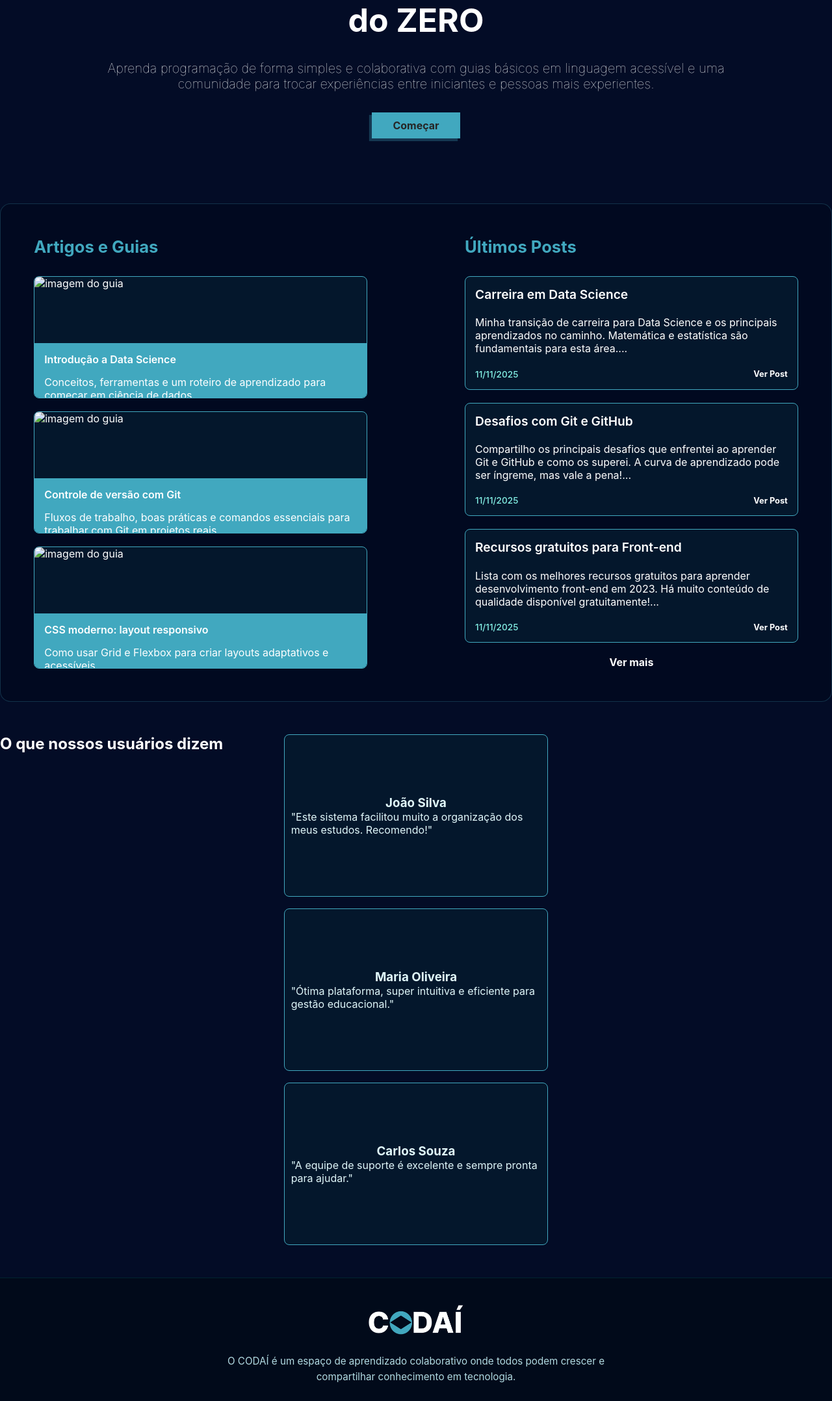
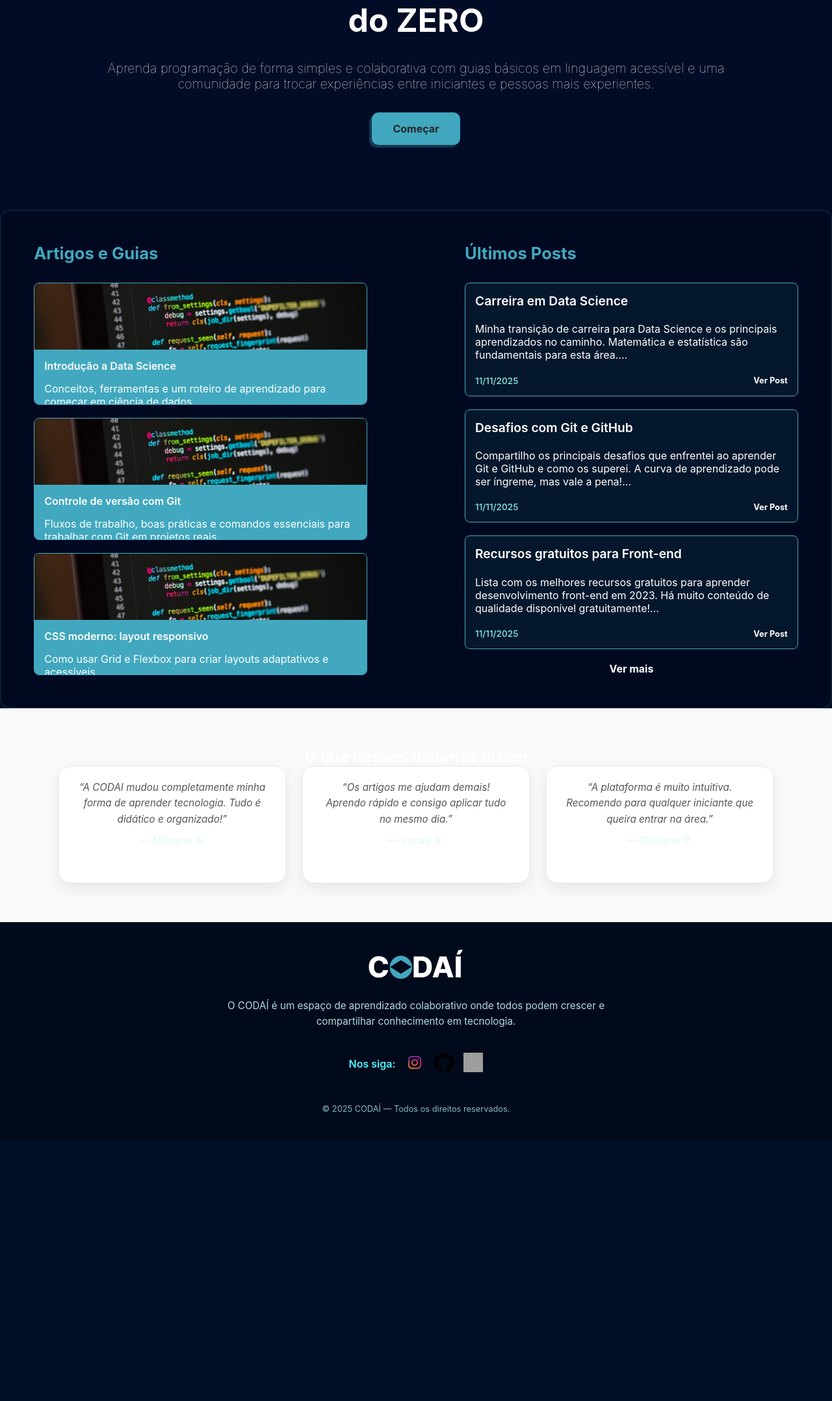
Before and after one commit to Marllonv/CODAI, a Flask app: page / in a window 1280 px wide. Shown: the part 200-2356 px from the top of the page at 65% size. After the commit the page ends 1954 px from the top, so only its background shows below. Run offline with Flask 3, Linux system fonts and the light colour scheme; data comes from the database, SQL or seed files in the repository; grey boxes are pictures that could not be loaded.

Commit message:
Melhorias Home

```diff
--- a/static/css/style.css
+++ b/static/css/style.css
@@ -427,9 +427,10 @@
     background-color: #41A8BF;
     color: #262626;
     font-weight: bolder;
-    padding: 10px 2rem;
+    padding: 15px 2rem;
     box-shadow: -4px 4px 1px #41a8bf4b;
     transition: 0.3s;
+    border-radius: 10px;
 }
 #apresentation #start-button:hover{
 
@@ -559,28 +560,74 @@
     transition: 0.3s;
     cursor: pointer;
 }
-#depoiments{
-    margin: 50px 0;
-    display: grid;
-    grid-template-columns: repeat(3, 1fr);
-    gap: 30px;
-    width: 100%;
+/* ======= DEPOIMENTOS ======= */
+
+#depoiments {
+    padding: 60px 20px;
+    text-align: center;
+    background: #f9f9f9;
 }
-#depoiments .card-depoiments{
-    border: 1px solid #41A8BF;
-    padding: 10px;
-    height: 250px;
+
+#title-depoiments {
+    font-size: 2rem;
+    margin-bottom: 40px;
+    color: #222;
+    font-weight: 700;
+}
+
+.depoiments-container {
+    display: flex;
+    justify-content: center;
+    gap: 25px;
+    flex-wrap: wrap;
+    max-width: 1100px;
+    margin: 0 auto;
+}
+
+.card-depoiments {
+    background: rgb(255, 255, 255);
+    border-radius: 18px;
+    padding: 20px 30px;
+    width: 320px;
+    min-height: 180px;
+    box-shadow: 0 8px 20px rgba(0, 0, 0, 0.08);
+    transition: transform 0.25s ease, box-shadow 0.25s ease;
     display: flex;
     flex-direction: column;
-    align-items: center;
-    justify-content: center;
-    transition: 0.3s;
+    gap: 10px;
+    border: 1px solid #ececec;
 }
-#depoiments .card-depoiments #depoiment-text{
-    font-size: 0.9rem;
-    text-align: center;
-    margin-top: 10px;
+
+.card-depoiments:hover {
+    transform: translateY(-6px);
+    box-shadow: 0 15px 30px rgba(0, 0, 0, 0.12);
 }
+
+.name-person {
+    font-size: 1.1rem;
+    font-weight: 700;
+    color: #333;
+}
+
+.depoiment-text {
+    font-size: 0.95rem;
+    color: #555;
+    line-height: 1.6;
+    font-style: italic;
+}
+
+/* RESPONSIVO */
+@media (max-width: 768px) {
+    .depoiments-container {
+        flex-direction: column;
+        align-items: center;
+    }
+
+    .card-depoiments {
+        width: 90%;
+    }
+}
+
 
 /* ==== RODAPÉ ==== */
 
@@ -790,4 +837,4 @@
     color: #0b3d91 !important;
 }
 
-/* End global light-blue -> dark-blue overrides */
+/* End global light-blue -> dark-blue overrides *
--- a/templates/home.html
+++ b/templates/home.html
@@ -16,7 +16,7 @@
     <h2 class="title-grid">Artigos e Guias</h2>
     {% for guia in guias %}
     <a href="{{ url_for('forum.view_post', post_id=guia.id) }}" class="guia-cards" style="display:block; text-decoration:none; color:inherit;">
-        <img src="" alt="imagem do guia">
+        <img src="../static/image/article_thumbnail_1.png" alt="imagem do guia">
         <div class="more-detals">
         <h3 id="title-card">{{ guia.title }}</h3>
         <p>{{ guia.excerpt }}</p>
@@ -47,22 +47,32 @@
     </section>
 
 
-    <section id="depoiments">
-  <h2 id="title-depoiments">O que nossos usuários dizem</h2>
+<section id="depoiments" class="depoiments-wrapper">
+    <h2 class="title-depoiments">O que nossos usuários dizem</h2>
+
     <div class="depoiments-container">
         <div class="card-depoiments">
-      <h3 class="name-person">João Silva</h3>
-      <p class="depoiment-text">"Este sistema facilitou muito a organização dos meus estudos. Recomendo!"</p>
+            <p class="depoiment-text">
+                “A CODAI mudou completamente minha forma de aprender tecnologia. Tudo é didático e organizado!”
+            </p>
+            <span class="depoiment-user">— Mariana S.</span>
         </div>
+
         <div class="card-depoiments">
-      <h3 class="name-person">Maria Oliveira</h3>
-      <p class="depoiment-text">"Ótima plataforma, super intuitiva e eficiente para gestão educacional."</p>
+            <p class="depoiment-text">
+                “Os artigos me ajudam demais! Aprendo rápido e consigo aplicar tudo no mesmo dia.”
+            </p>
+            <span class="depoiment-user">— Lucas A.</span>
         </div>
+
         <div class="card-depoiments">
-      <h3 class="name-person">Carlos Souza</h3>
-      <p class="depoiment-text">"A equipe de suporte é excelente e sempre pronta para ajudar."</p>
+            <p class="depoiment-text">
+                “A plataforma é muito intuitiva. Recomendo para qualquer iniciante que queira entrar na área.”
+            </p>
+            <span class="depoiment-user">— Giovana P.</span>
         </div>
     </div>
 </section>
 
+
 {% endblock %}
```
Lines whose indentation alone changed are shown as unchanged.
